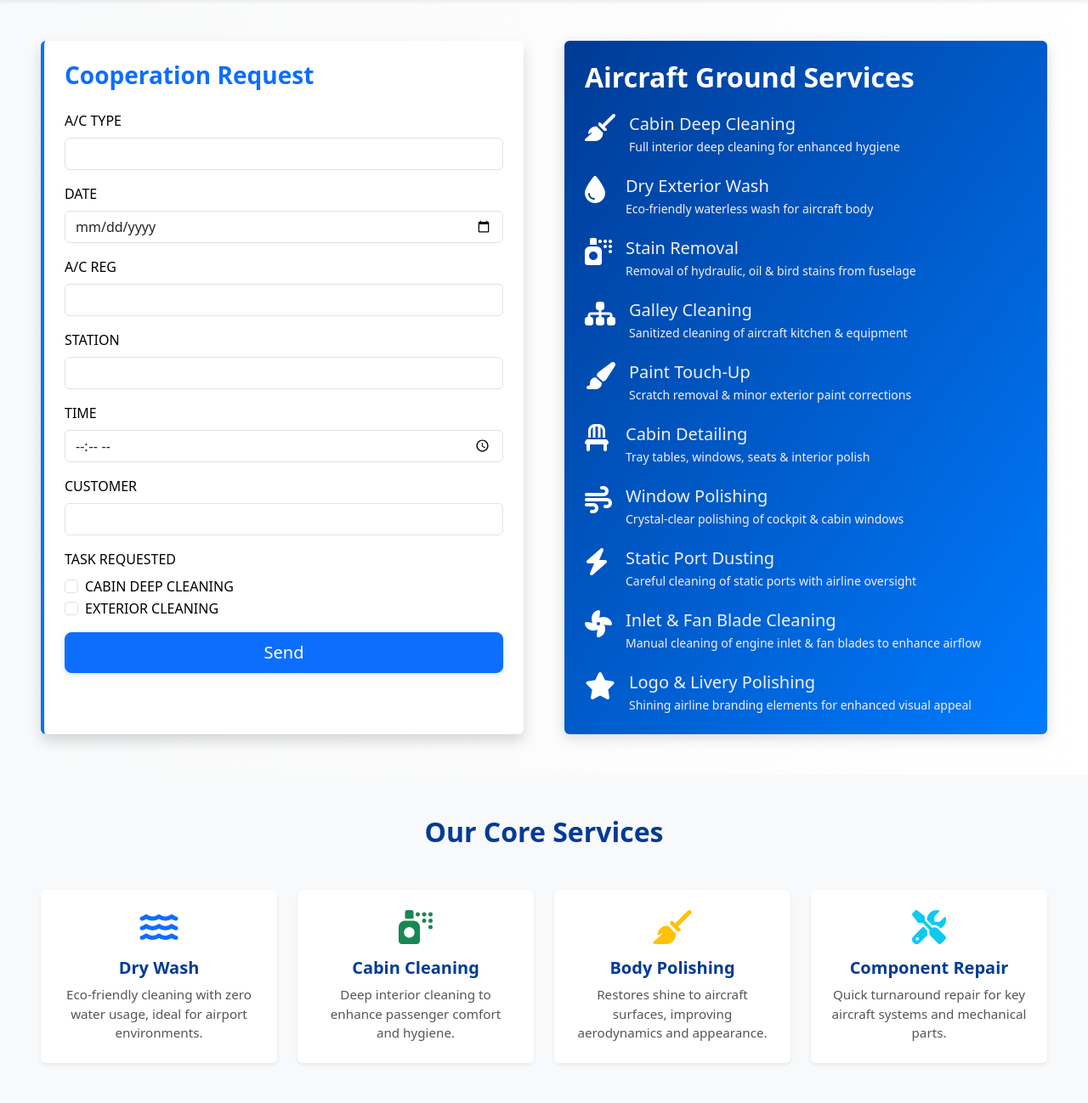
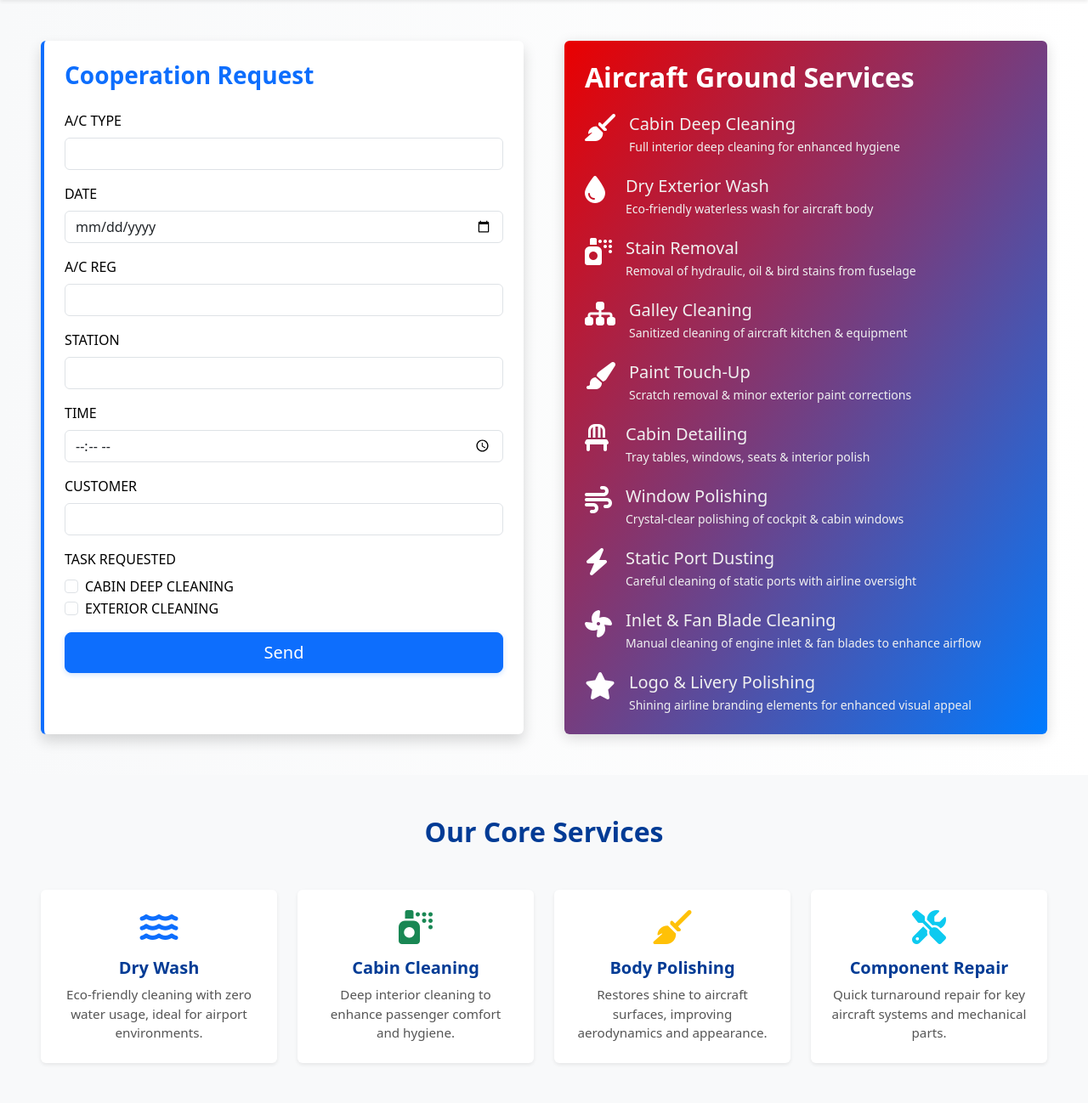
Before and after one commit to phoenixfamily/ISPX, a Django app: page /en/home/ in a window 1280 px wide. Shown: the part 74-1372 px from the top of the page at 85% size. Run offline with Django 5.2, Linux system fonts and the light colour scheme; data that the repository does not hold is empty; parts of the project's set-up code (start-up, migrations or seed data) failed here and were passed over; some libraries are stand-ins or nearby versions.

Commit message:
home  changed

```diff
--- a/static/css/style.css
+++ b/static/css/style.css
@@ -137,7 +137,7 @@ body.dark-mode {
 }
 
 .service-box {
-    background: linear-gradient(to bottom right, #003b95, #007bff);
+    background: linear-gradient(to bottom right, #ea0000, #007bff);
     display: flex;
     flex-wrap: wrap;
     min-height: 400px;
```
